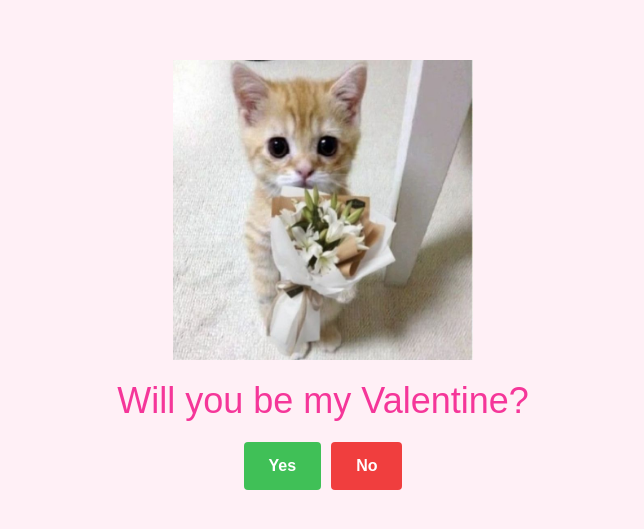
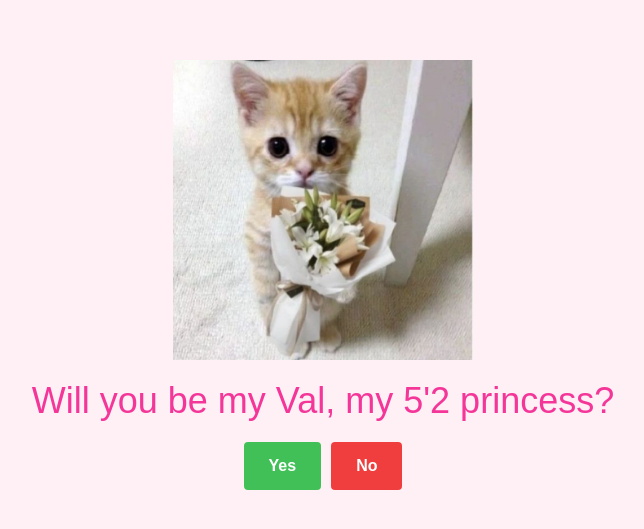
Before and after one commit to awabizda/be-my-val-victoria, a plain HTML site: page index.html in a window 1280 px wide. Shown: the part 125-654 px from the top of the page, without its empty margins (317-961 px from the left). Drawn offline with Linux system fonts and the light colour scheme; a web font is replaced by a local one.

Commit message:
Update index.html

```diff
--- a/index.html
+++ b/index.html
@@ -15,7 +15,7 @@
   <body>
     <main class="container">
       <img class="cat-img" src="img/cat-0.jpg" alt="Picture of a cat" />
-      <p class="title">Will you be my Valentine?</p>
+      <p class="title">Will you be my Val, my 5'2 princess?</p>
       <div class="buttons">
         <button type="button" class="btn btn--yes">Yes</button>
         <button type="button" class="btn btn--no">No</button>
```
